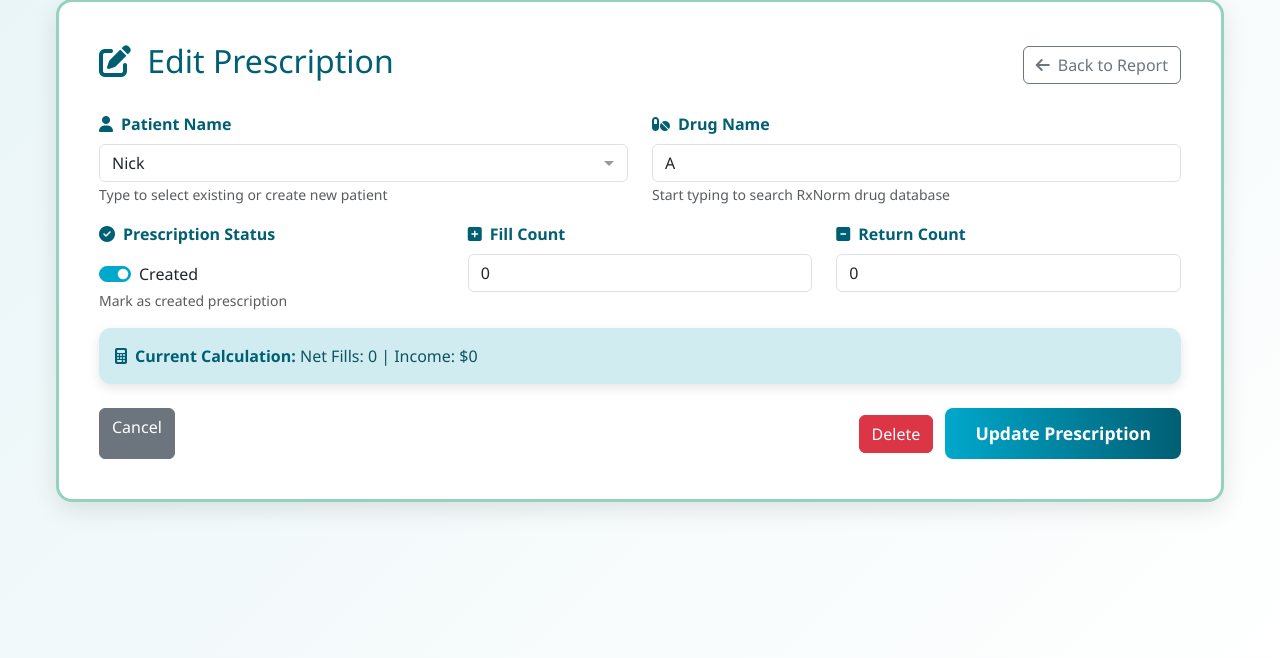
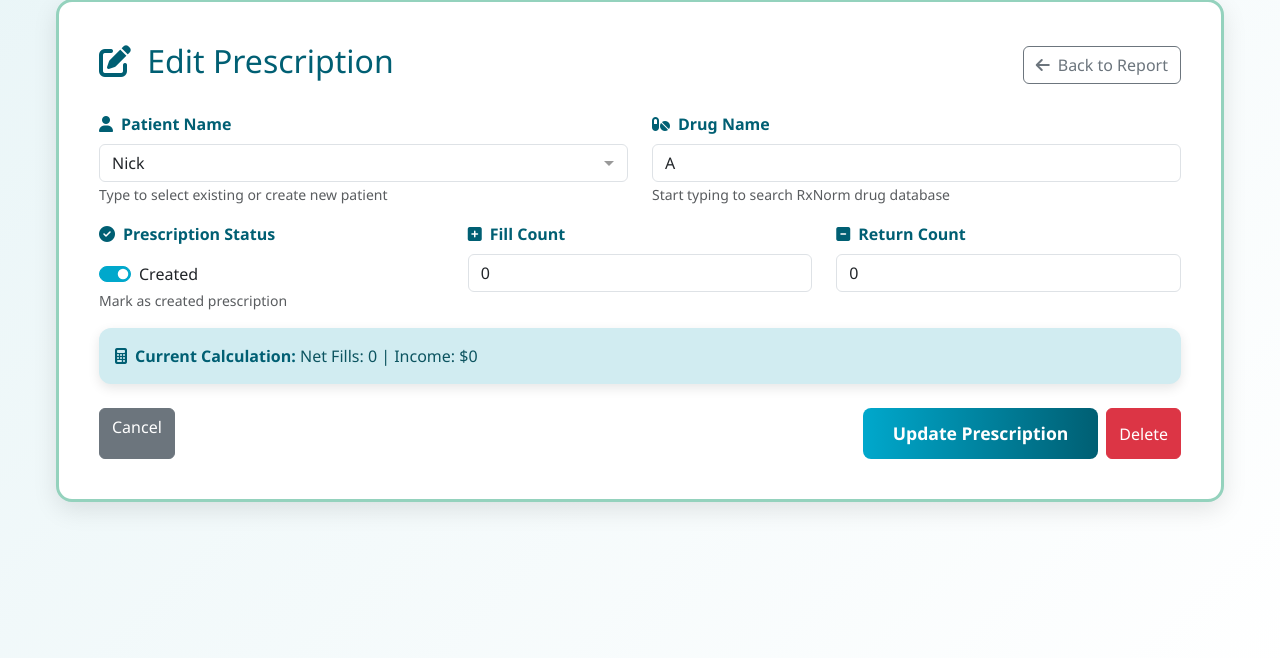
Before and after one commit to aktfrikshun/gifthealth, a Rails app: page /prescriptions/26/edit in a window 1280 px wide. Shown: the part 111-769 px from the top of the page. Run offline with Rails 7, Linux system fonts and the light colour scheme; data comes from the database, SQL or seed files in the repository; some libraries are stand-ins or nearby versions.

Commit message:
Fix prescription edit form button order to prevent accidental deletion
- Moved Update button before Delete button
- Delete button now in separate inline form with proper structure
- Both buttons clearly separated in d-flex gap-2 container
- Prevents update action from triggering delete
- Update button is primary action, Delete is secondary (right-aligned)

```diff
--- a/app/views/prescriptions/edit.html.erb
+++ b/app/views/prescriptions/edit.html.erb
@@ -88,9 +88,9 @@
 
     <div class="d-flex justify-content-between mt-4">
       <%= link_to 'Cancel', prescriptions_path, class: 'btn btn-secondary' %>
-      <div>
-        <%= button_to 'Delete', prescription_path(@prescription), method: :delete, class: 'btn btn-danger me-2', data: { turbo_confirm: 'Are you sure you want to delete this prescription?' } %>
+      <div class="d-flex gap-2">
         <%= form.submit 'Update Prescription', class: 'btn btn-pharmacy' %>
+        <%= button_to 'Delete', prescription_path(@prescription), method: :delete, form: { class: 'd-inline' }, class: 'btn btn-danger', data: { turbo_confirm: 'Are you sure you want to delete this prescription?' } %>
       </div>
     </div>
   <% end %>
```
